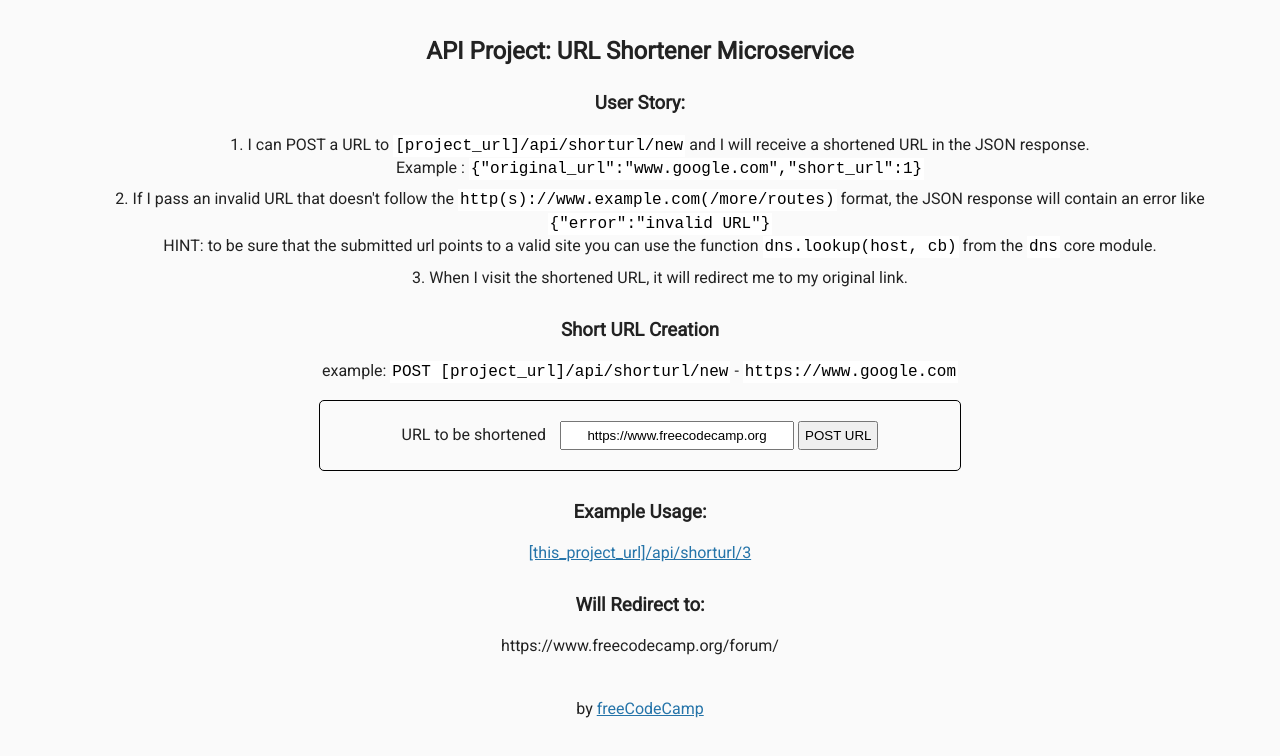
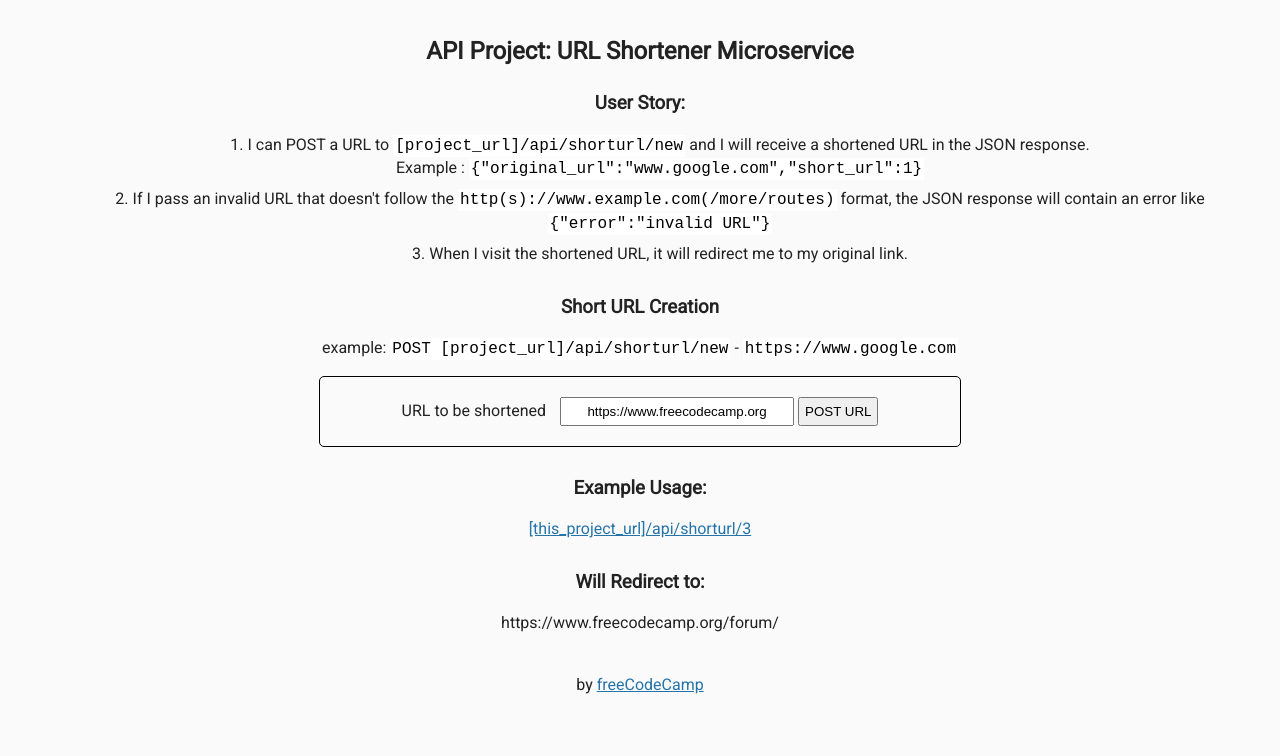
Before and after one commit to vyanev1/apis-and-microservices-projects, a website: page url-shortener-microservice/views/index.html in a window 1280 px wide. Drawn offline with Linux system fonts and the light colour scheme.

Commit message:
https://url-shortener-vyanev.glitch.me

```diff
--- a/url-shortener-microservice/views/index.html
+++ b/url-shortener-microservice/views/index.html
@@ -16,7 +16,6 @@
         <ol>
           <li>I can POST a URL to <code>[project_url]/api/shorturl/new</code> and I will receive a shortened URL in the JSON response.<br>Example : <code>{"original_url":"www.google.com","short_url":1}</code></li>
           <li>If I pass an invalid URL that doesn't follow the <code>http(s)://www.example.com(/more/routes)</code> format, the JSON response will contain an error like <code>{"error":"invalid URL"}</code><br>
-          HINT: to be sure that the submitted url points to a valid site you can use the function <code>dns.lookup(host, cb)</code> from the <code>dns</code> core module.</li>
           <li>When I visit the shortened URL, it will redirect me to my original link.</li>
         </ol>
 
```
